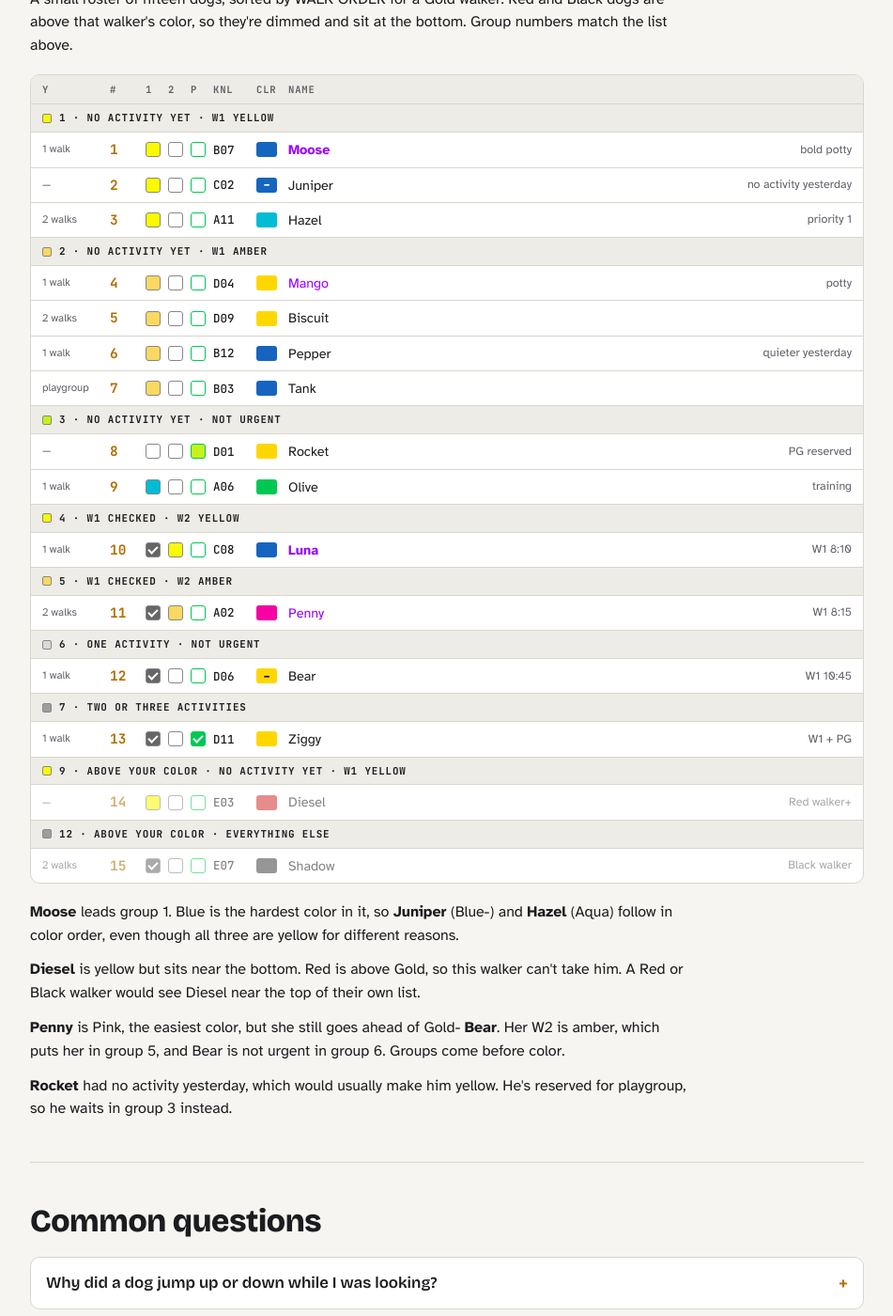
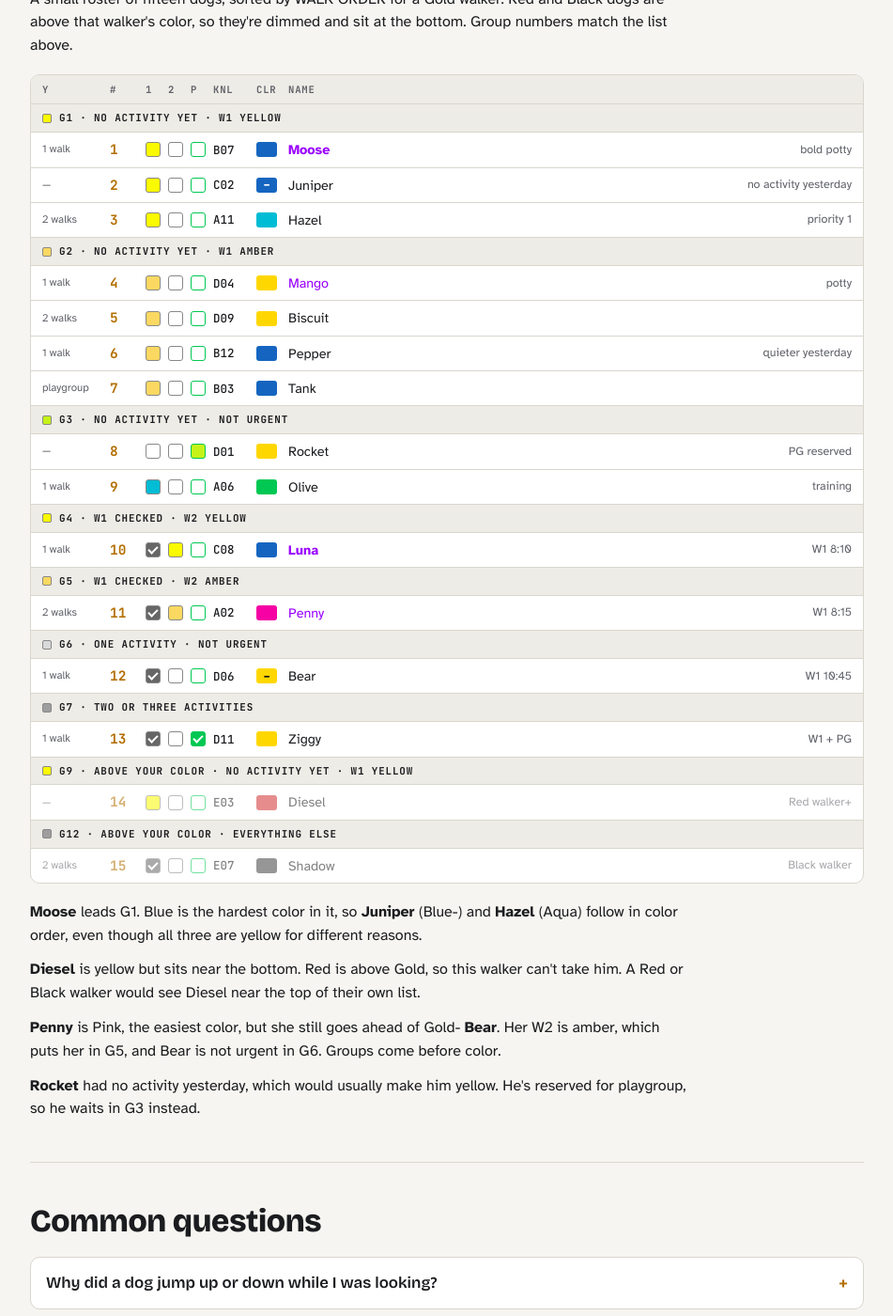
Before and after one commit to kirbsauce/dog-walker-assistant-docs, a Jekyll site: the page walk_order.html, which Jekyll copies as it is, in a window 1280 px wide and 1400 px high, scrolled down 8719 px. Shown: the whole window at 94% size, without its empty margins (164-1115 px from the left). Built offline with Jekyll 4.4.1, drawn with Linux system fonts in a browser that asks for light colours; some of the changed text lies outside the part shown.

Commit message:
Label groups G1–G12 in the Walk Order guide
Groups and states now appear side by side, so plain group numbers were
easy to confuse with state numbers. Use G1–G12 on the group cards, the
tiebreaker headings, the worked example and the FAQ, matching S1–S20.

Co-Authored-By: Claude Opus 5.5 <noreply@anthropic.com>
Claude-Session: https://claude.ai/code/session_01Gn98H5icQkvFvkCZpGcr4i

```diff
--- a/walk_order.html
+++ b/walk_order.html
@@ -209,7 +209,7 @@ header.top { padding-block: 36px 28px; display: grid; gap: 16px; }
 }
 .sec .swatch {
   background: var(--sw); display: grid; place-items: start center; padding-top: 14px;
-  font-family: var(--mono); font-weight: 700; font-size: 1.05rem; color: var(--swt, #111);
+  font-family: var(--mono); font-weight: 700; font-size: 0.95rem; color: var(--swt, #111);
   border-right: 1px solid var(--line);
 }
 .sec.dimmed { opacity: 0.82; }
@@ -486,13 +486,13 @@ img { max-width: 100%; }
 <section class="block" id="groups">
   <div class="eyebrow">Step 1</div>
   <h2>Twelve groups, always in this order</h2>
-  <p>Each group is a set of states, split by whether you can walk the dog. Every dog lands in exactly one group. A group with no dogs in it simply doesn't show. Groups never interleave: every dog in group 3 sits above every dog in group 4.</p>
+  <p>Each group is a set of states, split by whether you can walk the dog. Every dog lands in exactly one group. A group with no dogs in it simply doesn't show. Groups never interleave: every dog in G3 sits above every dog in G4.</p>
 
   <div class="zone-title"><span class="tag hot">You can walk</span><h3>Dogs at or below your color</h3></div>
   <div class="ladder">
 
     <div class="sec" style="--sw:var(--chk-bright)">
-      <div class="swatch">1</div>
+      <div class="swatch">G1</div>
       <div class="body">
         <h3>No activity yet · W1 yellow</h3>
         <div class="order"><span class="chip"><i class="cb y"></i><i class="cb"></i><i class="cb pg"></i> S1</span></div>
@@ -501,7 +501,7 @@ img { max-width: 100%; }
     </div>
 
     <div class="sec" style="--sw:var(--chk-dim)">
-      <div class="swatch">2</div>
+      <div class="swatch">G2</div>
       <div class="body">
         <h3>No activity yet · W1 amber</h3>
         <div class="order"><span class="chip"><i class="cb a"></i><i class="cb"></i><i class="cb pg"></i> S2</span></div>
@@ -510,7 +510,7 @@ img { max-width: 100%; }
     </div>
 
     <div class="sec" style="--sw:var(--pg-res)">
-      <div class="swatch">3</div>
+      <div class="swatch">G3</div>
       <div class="body">
         <h3>No activity yet · not urgent</h3>
         <p>Mostly dogs already reserved for playgroup or training, plus dogs that had surgery yesterday. Inside each color, states go in this order:</p>
@@ -524,7 +524,7 @@ img { max-width: 100%; }
     </div>
 
     <div class="sec" style="--sw:var(--chk-bright)">
-      <div class="swatch">4</div>
+      <div class="swatch">G4</div>
       <div class="body">
         <h3>W1 checked · W2 yellow</h3>
         <div class="order"><span class="chip"><i class="cb d"></i><i class="cb y"></i><i class="cb pg"></i> S7</span></div>
@@ -533,7 +533,7 @@ img { max-width: 100%; }
     </div>
 
     <div class="sec" style="--sw:var(--chk-dim)">
-      <div class="swatch">5</div>
+      <div class="swatch">G5</div>
       <div class="body">
         <h3>W1 checked · W2 amber</h3>
         <div class="order"><span class="chip"><i class="cb d"></i><i class="cb a"></i><i class="cb pg"></i> S8</span></div>
@@ -542,7 +542,7 @@ img { max-width: 100%; }
     </div>
 
     <div class="sec" style="--sw:#d9d9d9">
-      <div class="swatch">6</div>
+      <div class="swatch">G6</div>
       <div class="body">
         <h3>One activity · not urgent</h3>
         <p>One walk or one playgroup and nothing calling for a second yet. A playgroup reservation keeps a dog here even with W2 yellow or amber (S10, S11), because it already has activity lined up. Inside each color:</p>
@@ -558,7 +558,7 @@ img { max-width: 100%; }
     </div>
 
     <div class="sec" style="--sw:#9e9e9e">
-      <div class="swatch">7</div>
+      <div class="swatch">G7</div>
       <div class="body">
         <h3>Two or three activities</h3>
         <p>The dogs who've had the most today. Inside each color:</p>
@@ -574,7 +574,7 @@ img { max-width: 100%; }
     </div>
 
     <div class="sec" style="--sw:var(--surface-2);--swt:var(--muted)">
-      <div class="swatch">8</div>
+      <div class="swatch">G8</div>
       <div class="body">
         <h3>Anything else you can walk</h3>
         <p>A safety net. Today it's always empty. If a new state is ever added, those dogs show up here, still above every dog you can't walk.</p>
@@ -586,23 +586,23 @@ img { max-width: 100%; }
   <p class="muted">These rows are drawn dimmed so you can see them without mistaking them for your own. They follow the same idea: no activity yet first, urgent first.</p>
   <div class="ladder">
     <div class="sec dimmed" style="--sw:var(--chk-bright)">
-      <div class="swatch">9</div>
+      <div class="swatch">G9</div>
       <div class="body"><h3>Above your color · no activity yet · W1 yellow</h3>
         <div class="order"><span class="chip"><i class="cb y"></i><i class="cb"></i><i class="cb pg"></i> S1</span></div>
         <p>Urgent dogs that need a walker with a harder color.</p></div>
     </div>
     <div class="sec dimmed" style="--sw:var(--chk-dim)">
-      <div class="swatch">10</div>
+      <div class="swatch">G10</div>
       <div class="body"><h3>Above your color · no activity yet · W1 amber</h3>
         <div class="order"><span class="chip"><i class="cb a"></i><i class="cb"></i><i class="cb pg"></i> S2</span></div></div>
     </div>
     <div class="sec dimmed" style="--sw:var(--pg-res)">
-      <div class="swatch">11</div>
+      <div class="swatch">G11</div>
       <div class="body"><h3>Above your color · no activity yet · not urgent</h3>
-        <p>S3 → S6, same order as group 3.</p></div>
+        <p>S3 → S6, same order as G3.</p></div>
     </div>
     <div class="sec dimmed" style="--sw:#9e9e9e">
-      <div class="swatch">12</div>
+      <div class="swatch">G12</div>
       <div class="body"><h3>Above your color · everything else</h3>
         <p>Every dog above your color that's had some activity (S7 – S20), hardest color first. Within a color, states go S7, S8, then on through S20.</p></div>
     </div>
@@ -632,7 +632,7 @@ img { max-width: 100%; }
   </div>
 
   <ul style="margin:0;padding-left:1.1em;display:grid;gap:6px;max-width:68ch">
-    <li><b>Only before the first activity.</b> In groups 1 – 3 and 9 – 11, Blue- counts as the same color as Blue, and Gold- the same as Gold. Once a dog has had activity, Blue sits above Blue- again.</li>
+    <li><b>Only before the first activity.</b> In G1 – G3 and G9 – G11, Blue- counts as the same color as Blue, and Gold- the same as Gold. Once a dog has had activity, Blue sits above Blue- again.</li>
     <li><b>The state and tiebreakers decide inside a bundle.</b> A Blue- bold potty dog goes ahead of a plain Blue dog.</li>
     <li><b>True color comes last.</b> If two dogs in a bundle tie on every tiebreaker, Blue goes before Blue-, and Gold before Gold-, before the daily shuffle. The shuffle never mixes them.</li>
   </ul>
@@ -653,7 +653,7 @@ img { max-width: 100%; }
 
   <div class="tb-grid">
     <div class="tb">
-      <div class="eyebrow">Groups 1, 2, 3 · 9, 10, 11</div>
+      <div class="eyebrow">G1 – G3 · G9 – G11</div>
       <h3>No activity yet</h3>
       <ol>
         <li><div><b>Bold potty dogs</b><span class="eg">Bold purple name.</span></div></li>
@@ -669,7 +669,7 @@ img { max-width: 100%; }
     </div>
 
     <div class="tb">
-      <div class="eyebrow">Groups 4 – 8 · 12</div>
+      <div class="eyebrow">G4 – G8 · G12</div>
       <h3>Has had activity today</h3>
       <ol>
         <li><div><b>Bold potty dogs</b><span class="eg">Bold purple name.</span></div></li>
@@ -687,9 +687,9 @@ img { max-width: 100%; }
     <div class="eyebrow">Which tiebreakers actually matter where</div>
     <p>Some tiebreakers can't come up in some groups, because the same thing that would trigger them also turns W1 yellow.</p>
     <ul style="margin:0;padding-left:1.1em;display:grid;gap:6px">
-      <li><b>Yellow groups (1, 9):</b> every tiebreaker is live. These are exactly the dogs that are bold potty, had no activity yesterday, or are priority 1, so the tiebreakers sort them by which reason applies.</li>
-      <li><b>Amber groups (2, 10):</b> the top four tiebreakers are effectively never in play, since a dog that matched any of them would be yellow. In practice amber dogs order by <b>regular potty → priority number → quieter yesterday</b>, then the shuffle.</li>
-      <li><b>Not-urgent groups (3, 11):</b> reserved and post-surgery dogs. The state order usually decides it before the tiebreakers are needed.</li>
+      <li><b>Yellow groups (G1, G9):</b> every tiebreaker is live. These are exactly the dogs that are bold potty, had no activity yesterday, or are priority 1, so the tiebreakers sort them by which reason applies.</li>
+      <li><b>Amber groups (G2, G10):</b> the top four tiebreakers are effectively never in play, since a dog that matched any of them would be yellow. In practice amber dogs order by <b>regular potty → priority number → quieter yesterday</b>, then the shuffle.</li>
+      <li><b>Not-urgent groups (G3, G11):</b> reserved and post-surgery dogs. The state order usually decides it before the tiebreakers are needed.</li>
     </ul>
   </div>
 
@@ -711,10 +711,10 @@ img { max-width: 100%; }
   <p>A small roster of fifteen dogs, sorted by WALK ORDER for a Gold walker. Red and Black dogs are above that walker's color, so they're dimmed and sit at the bottom. Group numbers match the list above.</p>
   <div class="roster" id="full"></div>
   <div class="stack">
-    <p><b>Moose</b> leads group 1. Blue is the hardest color in it, so <b>Juniper</b> (Blue-) and <b>Hazel</b> (Aqua) follow in color order, even though all three are yellow for different reasons.</p>
+    <p><b>Moose</b> leads G1. Blue is the hardest color in it, so <b>Juniper</b> (Blue-) and <b>Hazel</b> (Aqua) follow in color order, even though all three are yellow for different reasons.</p>
     <p><b>Diesel</b> is yellow but sits near the bottom. Red is above Gold, so this walker can't take him. A Red or Black walker would see Diesel near the top of their own list.</p>
-    <p><b>Penny</b> is Pink, the easiest color, but she still goes ahead of Gold- <b>Bear</b>. Her W2 is amber, which puts her in group 5, and Bear is not urgent in group 6. Groups come before color.</p>
-    <p><b>Rocket</b> had no activity yesterday, which would usually make him yellow. He's reserved for playgroup, so he waits in group 3 instead.</p>
+    <p><b>Penny</b> is Pink, the easiest color, but she still goes ahead of Gold- <b>Bear</b>. Her W2 is amber, which puts her in G5, and Bear is not urgent in G6. Groups come before color.</p>
+    <p><b>Rocket</b> had no activity yesterday, which would usually make him yellow. He's reserved for playgroup, so he waits in G3 instead.</p>
   </div>
 </section>
 
@@ -736,7 +736,7 @@ img { max-width: 100%; }
   </details>
   <details>
     <summary>A dog with a yellow W2 is sitting low. Why?</summary>
-    <div class="ans"><p>Check its PG checkbox. A dog with W1 checked and a lime playgroup reservation (S10, S11) stays in the not-urgent one-activity group (6) even when its W2 is yellow or amber, because activity is already lined up for it. If the reservation falls through, remove it and the dog moves up to group 4 or 5.</p></div>
+    <div class="ans"><p>Check its PG checkbox. A dog with W1 checked and a lime playgroup reservation (S10, S11) stays in the not-urgent one-activity group, G6, even when its W2 is yellow or amber, because activity is already lined up for it. If the reservation falls through, remove it and the dog moves up to G4 or G5.</p></div>
   </details>
   <details>
     <summary>A deprioritized dog suddenly jumped near the top. Is that right?</summary>
@@ -744,7 +744,7 @@ img { max-width: 100%; }
   </details>
   <details>
     <summary>A surgery dog isn't showing yellow or amber at all.</summary>
-    <div class="ans"><p>Expected. A dog with "surgery yesterday" never gets a W1 color. It sits in the not-urgent group (3), and its quiet-yesterday score puts it at the end of any tie. Its dog page shows the "Recent surgery - NO RUNNING" flag.</p></div>
+    <div class="ans"><p>Expected. A dog with "surgery yesterday" never gets a W1 color. It sits in the not-urgent group, G3, and its quiet-yesterday score puts it at the end of any tie. Its dog page shows the "Recent surgery - NO RUNNING" flag.</p></div>
   </details>
   <details>
     <summary>Why is a Blue- dog above a Blue dog?</summary>
@@ -809,29 +809,29 @@ img { max-width: 100%; }
 
   // Full worked example: Gold walker, 3:30 PM.
   render('full', [
-    { div: '1 · No activity yet · W1 yellow', sw: 'var(--chk-bright)' },
+    { div: 'G1 · No activity yet · W1 yellow', sw: 'var(--chk-bright)' },
     { name: 'Moose',   g: 'Blue',  k: 'B07', y: '1 walk',  w1: 'y', n: 'p2', why: 'bold potty' },
     { name: 'Juniper', g: 'Blue-', k: 'C02', y: '—',       w1: 'y', why: 'no activity yesterday' },
     { name: 'Hazel',   g: 'Aqua',  k: 'A11', y: '2 walks', w1: 'y', why: 'priority 1' },
-    { div: '2 · No activity yet · W1 amber', sw: 'var(--chk-dim)' },
+    { div: 'G2 · No activity yet · W1 amber', sw: 'var(--chk-dim)' },
     { name: 'Mango',   g: 'Gold',  k: 'D04', y: '1 walk',    w1: 'a', n: 'p1', why: 'potty' },
     { name: 'Biscuit', g: 'Gold',  k: 'D09', y: '2 walks',   w1: 'a' },
     { name: 'Pepper',  g: 'Blue',  k: 'B12', y: '1 walk',    w1: 'a', why: 'quieter yesterday' },
     { name: 'Tank',    g: 'Blue',  k: 'B03', y: 'playgroup', w1: 'a' },
-    { div: '3 · No activity yet · not urgent', sw: 'var(--pg-res)' },
+    { div: 'G3 · No activity yet · not urgent', sw: 'var(--pg-res)' },
     { name: 'Rocket',  g: 'Gold',  k: 'D01', y: '—',       w1: '', pg: 'pr', why: 'PG reserved' },
     { name: 'Olive',   g: 'Green', k: 'A06', y: '1 walk',  w1: 'c', why: 'training' },
-    { div: '4 · W1 checked · W2 yellow', sw: 'var(--chk-bright)' },
+    { div: 'G4 · W1 checked · W2 yellow', sw: 'var(--chk-bright)' },
     { name: 'Luna',    g: 'Blue',  k: 'C08', y: '1 walk',  w1: 'd', w2: 'y', n: 'p2', why: 'W1 8:10' },
-    { div: '5 · W1 checked · W2 amber', sw: 'var(--chk-dim)' },
+    { div: 'G5 · W1 checked · W2 amber', sw: 'var(--chk-dim)' },
     { name: 'Penny',   g: 'Pink',  k: 'A02', y: '2 walks', w1: 'd', w2: 'a', n: 'p1', why: 'W1 8:15' },
-    { div: '6 · One activity · not urgent', sw: '#d9d9d9' },
+    { div: 'G6 · One activity · not urgent', sw: '#d9d9d9' },
     { name: 'Bear',    g: 'Gold-', k: 'D06', y: '1 walk',  w1: 'd', why: 'W1 10:45' },
-    { div: '7 · Two or three activities', sw: '#9e9e9e' },
+    { div: 'G7 · Two or three activities', sw: '#9e9e9e' },
     { name: 'Ziggy',   g: 'Gold',  k: 'D11', y: '1 walk',  w1: 'd', pg: 'pd', why: 'W1 + PG' },
-    { div: '9 · Above your color · no activity yet · W1 yellow', sw: 'var(--chk-bright)' },
+    { div: 'G9 · Above your color · no activity yet · W1 yellow', sw: 'var(--chk-bright)' },
     { name: 'Diesel',  g: 'Red',   k: 'E03', y: '—',       w1: 'y', dim: true, why: 'Red walker+' },
-    { div: '12 · Above your color · everything else', sw: '#9e9e9e' },
+    { div: 'G12 · Above your color · everything else', sw: '#9e9e9e' },
     { name: 'Shadow',  g: 'Black', k: 'E07', y: '2 walks', w1: 'd', dim: true, why: 'Black walker' }
   ], false);
 })();
```
